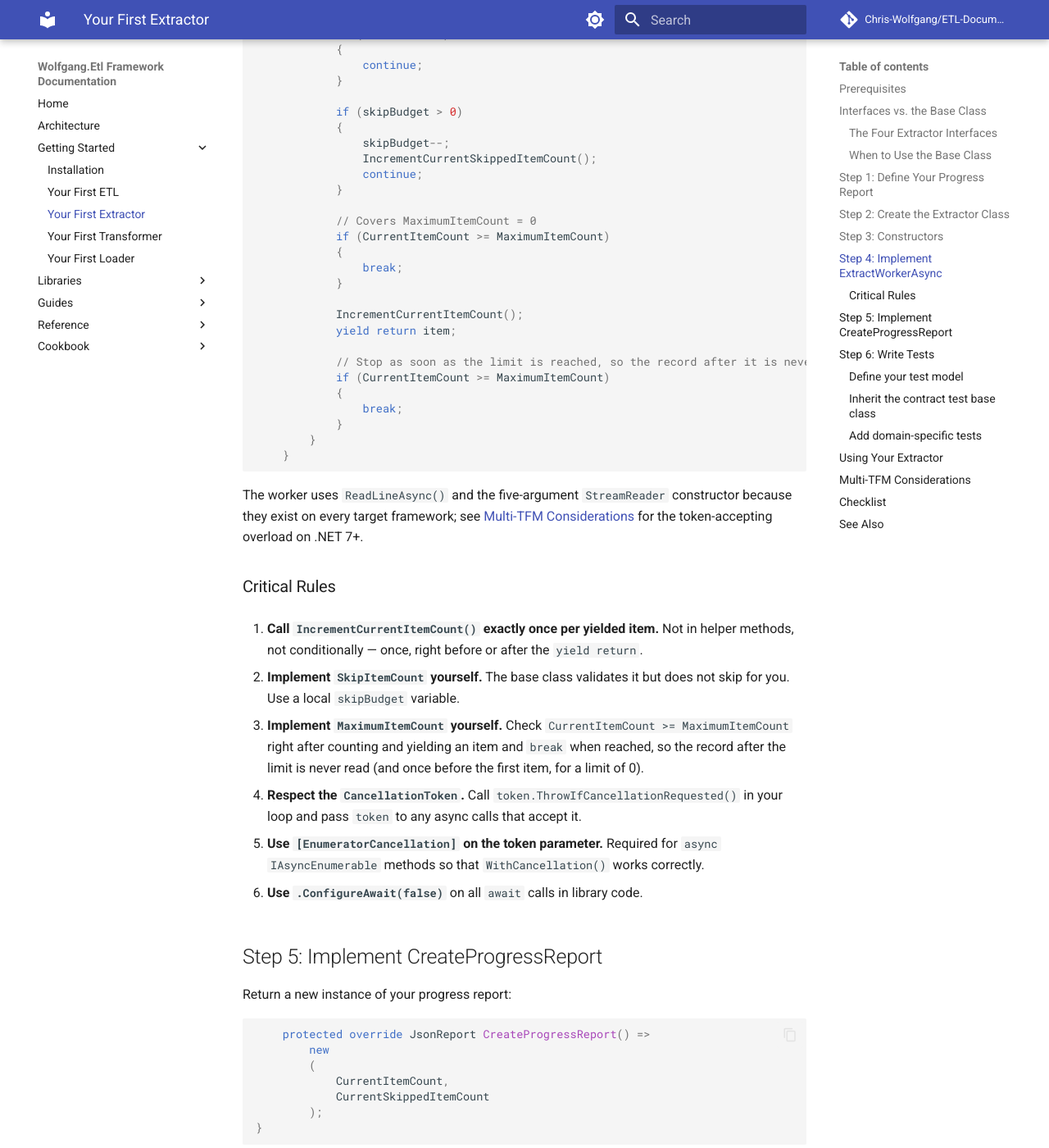
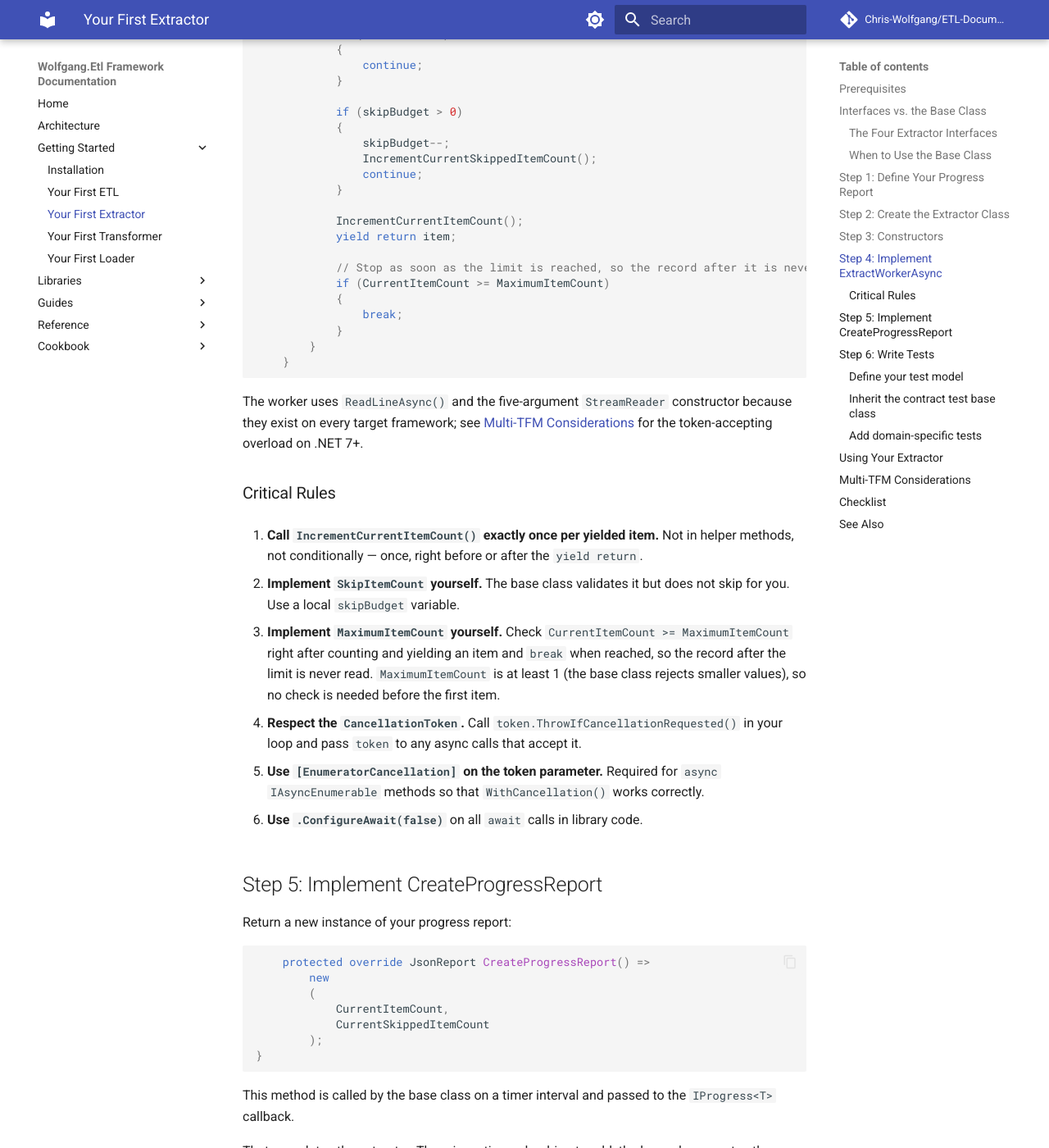
Before and after one commit to Chris-Wolfgang/ETL-Documentation, an MkDocs documentation site: the page built from docs/getting-started/your-first-extractor.md, in a window 1280 px wide and 1400 px high, scrolled down 4261 px. Shown: the whole window at 82% size. Built offline with MkDocs 1.6.1 and Material for MkDocs 9.7.7, drawn with Linux system fonts in a browser that asks for light colours; comment, search, counter and statistics services are not loaded.

Commit message:
docs: drop the zero-limit pre-checks from the worker samples
Addresses Copilot review on #110: MaximumItemCount below 1 throws
ArgumentOutOfRangeException in 0.28.0 (ExtractorBase.cs:227,
LoaderBase.cs:228, TransformerBase.cs:230), so the check after each
item is enough.

Refs #101

Co-Authored-By: Claude Opus 5.5 <noreply@anthropic.com>

```diff
--- a/docs/getting-started/your-first-extractor.md
+++ b/docs/getting-started/your-first-extractor.md
@@ -170,12 +170,6 @@ This is the core of your extractor. It is an `async` iterator method that yields
                 continue;
             }
 
-            // Covers MaximumItemCount = 0
-            if (CurrentItemCount >= MaximumItemCount)
-            {
-                break;
-            }
-
             IncrementCurrentItemCount();
             yield return item;
 
@@ -196,7 +190,7 @@ The worker uses `ReadLineAsync()` and the five-argument `StreamReader` construct
 
 2. **Implement `SkipItemCount` yourself.** The base class validates it but does not skip for you. Use a local `skipBudget` variable.
 
-3. **Implement `MaximumItemCount` yourself.** Check `CurrentItemCount >= MaximumItemCount` right after counting and yielding an item and `break` when reached, so the record after the limit is never read (and once before the first item, for a limit of 0).
+3. **Implement `MaximumItemCount` yourself.** Check `CurrentItemCount >= MaximumItemCount` right after counting and yielding an item and `break` when reached, so the record after the limit is never read. `MaximumItemCount` is at least 1 (the base class rejects smaller values), so no check is needed before the first item.
 
 4. **Respect the `CancellationToken`.** Call `token.ThrowIfCancellationRequested()` in your loop and pass `token` to any async calls that accept it.
 
```
Also changed, not shown: docs/getting-started/your-first-loader.md (+0 -6 lines), docs/getting-started/your-first-transformer.md (+0 -6 lines).
